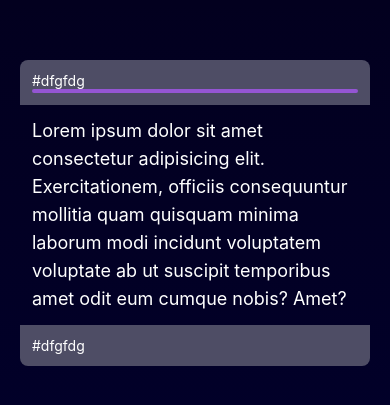
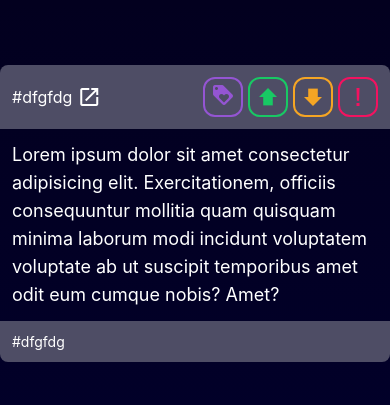
Before and after one commit to KatuGT/sonieQueMobile, a React Native app: screen / in a window 390 px wide. Shown: the part 209-614 px from the top of the page. Built offline with nearby package versions, Linux system fonts and the light colour scheme.

Commit message:
card iniciada

```diff
--- a/App.tsx
+++ b/App.tsx
@@ -39,6 +39,5 @@ const styles = StyleSheet.create({
     backgroundColor: "#fff",
     alignItems: "center",
     justifyContent: "center",
-    paddingHorizontal: 20
   },
 });
--- a/src/components/Button/SuenioCard.tsx
+++ b/src/components/Button/SuenioCard.tsx
@@ -1,14 +1,46 @@
-import { View, Text } from "react-native";
+import { View, Text, TouchableHighlight, TouchableOpacity } from "react-native";
 import React from "react";
 import Button from "./Button";
+import { Entypo, MaterialIcons, Ionicons } from "@expo/vector-icons";
 
 const SuenioCard = () => {
   return (
     <View className=" w-full">
-      <View className="bg-[#4e4d65] rounded-t-lg p-3 ">
-        <Text className=" text-white">#dfgfdg</Text>
-        <View>
-            <Button color="secondary" variant="bordereded" />
+      <View className="bg-[#4e4d65] rounded-t-lg p-3 flex-row justify-between items-center">
+        <TouchableOpacity>
+          <View
+            className=" flex-row justify-center items-center"
+            style={{ columnGap: 5 }}
+          >
+            <Text className="text-white text-base">#dfgfdg</Text>
+            <MaterialIcons name="open-in-new" size={24} color="white" />
+          </View>
+        </TouchableOpacity>
+        <View className="flex-row flex" style={{ columnGap: 5 }}>
+          <Button
+            color="secondary"
+            variant="bordereded"
+            onlyIcon={true}
+            startIcon={<MaterialIcons name="loyalty" size={24} />}
+          />
+          <Button
+            color="success"
+            variant="bordereded"
+            onlyIcon={true}
+            startIcon={<Entypo name="arrow-bold-up" size={24} />}
+          />
+          <Button
+            color="warning"
+            variant="bordereded"
+            onlyIcon={true}
+            startIcon={<Entypo name="arrow-bold-down" size={24} />}
+          />
+          <Button
+            color="danger"
+            variant="bordereded"
+            onlyIcon={true}
+            startIcon={<Ionicons name="alert-sharp" size={24} />}
+          />
         </View>
       </View>
       <View className="p-3">
```
